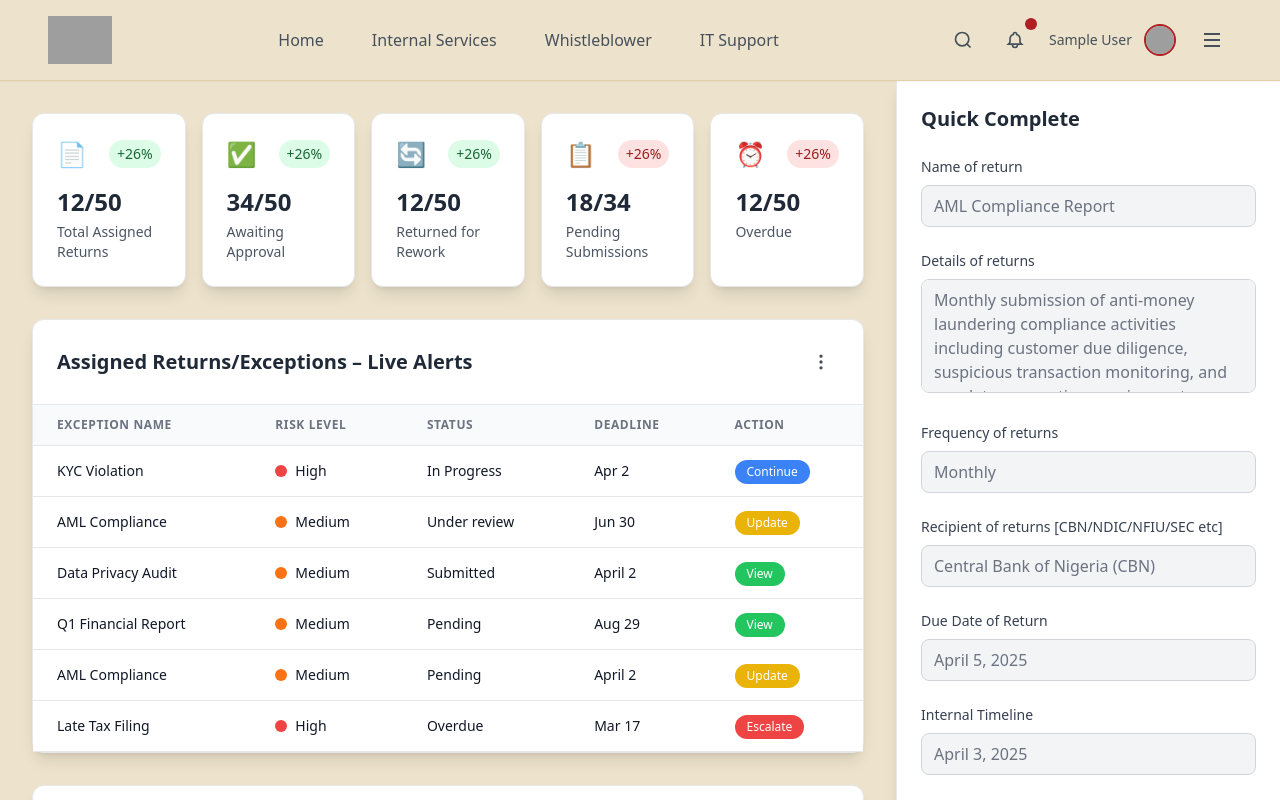
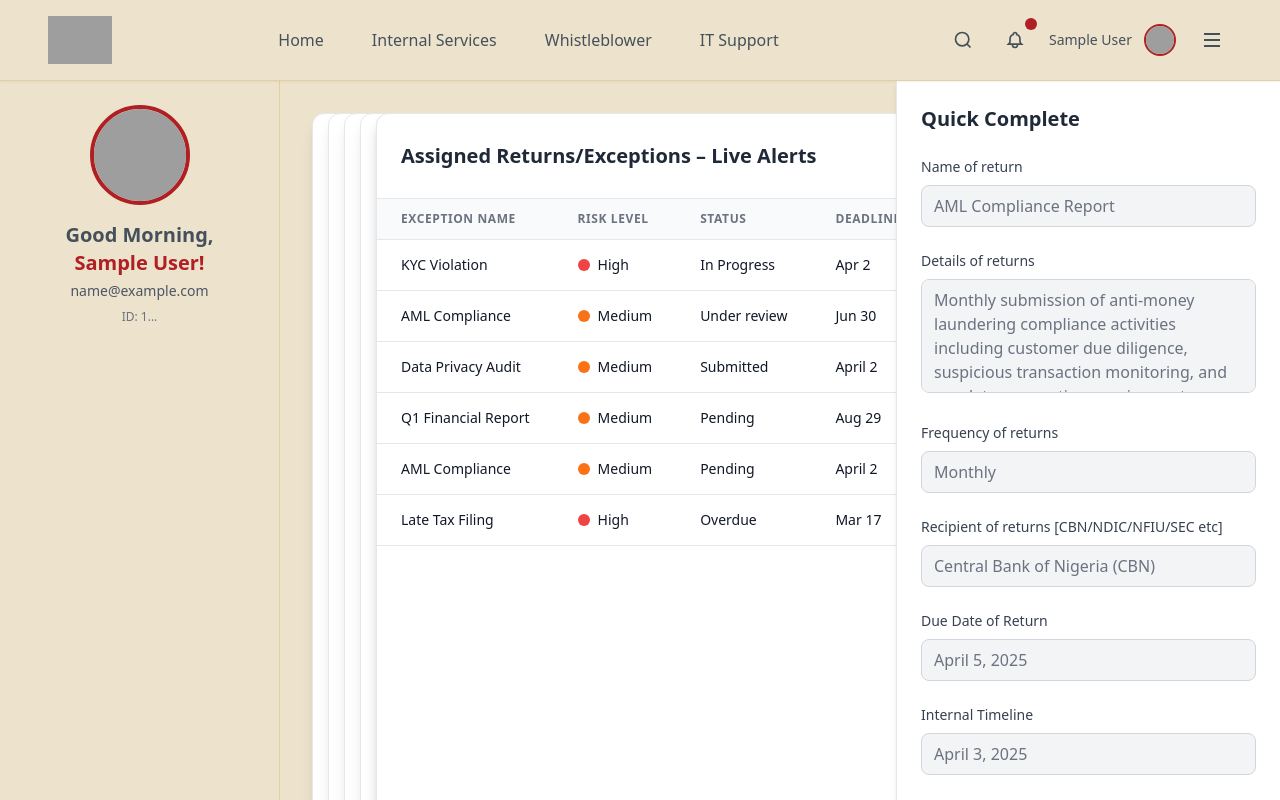
Before and after one commit to Strawhats-Sanji/internal-web, an Angular app: page /returns in a window 1280 px wide. Built offline with nearby package versions, Linux system fonts and the light colour scheme; sample sign-in values are in the browser's storage; grey boxes are pictures that could not be loaded.

Commit message:
Add user profile sidebar to returns page to fill empty screen space

```diff
--- a/src/app/returns-page/returns-page.html
+++ b/src/app/returns-page/returns-page.html
@@ -76,9 +76,26 @@
   </div>
 
   <!-- Main Content -->
-  <div class="returns-main flex">
-    <!-- Left Content Area -->
-    <div class="flex-1 p-4 md:p-6 lg:p-8">
+  <div class="returns-main">
+    <!-- Sidebar -->
+    <aside class="returns-sidebar bg-[#ede3cc] border-r border-[#e2cfa2] p-4 md:p-6">
+      <div class="user-profile flex flex-col items-center text-center">
+        <img src="https://randomuser.me/api/portraits/women/44.jpg" alt="User" class="user-avatar rounded-full border-4 border-[#af1f23] mb-4" />
+        <div class="user-info">
+          <div class="text-lg md:text-xl font-semibold mb-1">
+            Good Morning,<br>
+            <span class="font-bold text-[#af1f23]">{{ currentUser?.name || 'User' }}!</span>
+          </div>
+          <div class="text-sm text-gray-600 mb-2">{{ currentUser?.email }}</div>
+          <div class="text-xs text-gray-500" *ngIf="currentUser?.uid">
+            ID: {{ currentUser?.uid?.substring(0, 8) }}...
+          </div>
+        </div>
+      </div>
+    </aside>
+
+    <!-- Main Content Area -->
+    <div class="returns-content flex-1 p-4 md:p-6 lg:p-8">
       <!-- Dashboard Overview Cards -->
       <div class="grid grid-cols-1 md:grid-cols-2 lg:grid-cols-5 gap-4 mb-8">
         <div *ngFor="let card of dashboardCards" class="bg-white rounded-xl p-6 shadow-lg border border-gray-200">
@@ -167,7 +184,7 @@
     </div>
 
     <!-- Quick Complete Sidebar -->
-    <div class="w-96 bg-white shadow-lg border-l border-gray-200 p-6">
+    <div class="quick-complete-sidebar w-96 bg-white shadow-lg border-l border-gray-200 p-6">
       <h2 class="text-xl font-semibold text-gray-800 mb-6">Quick Complete</h2>
 
       <form class="space-y-6">
--- a/src/app/returns-page/returns-page.scss
+++ b/src/app/returns-page/returns-page.scss
@@ -18,6 +18,27 @@
 }
 
 .returns-main {
+  flex: 1;
+  display: flex;
+  overflow: hidden;
+
+  @media (max-width: 1024px) {
+    flex-direction: column;
+  }
+}
+
+.returns-sidebar {
+  width: 280px;
+  flex-shrink: 0;
+
+  @media (max-width: 1024px) {
+    width: 100%;
+    border-right: none;
+    border-bottom: 1px solid #e2cfa2;
+  }
+}
+
+.returns-content {
   flex: 1;
   display: flex;
   overflow: hidden;
@@ -147,6 +168,17 @@ table {
   }
 }
 
+// User Profile
+.user-avatar {
+  width: 80px;
+  height: 80px;
+
+  @media (min-width: 768px) {
+    width: 100px;
+    height: 100px;
+  }
+}
+
 // Quick Complete Sidebar
 .quick-complete-sidebar {
   width: 384px; // w-96
```
